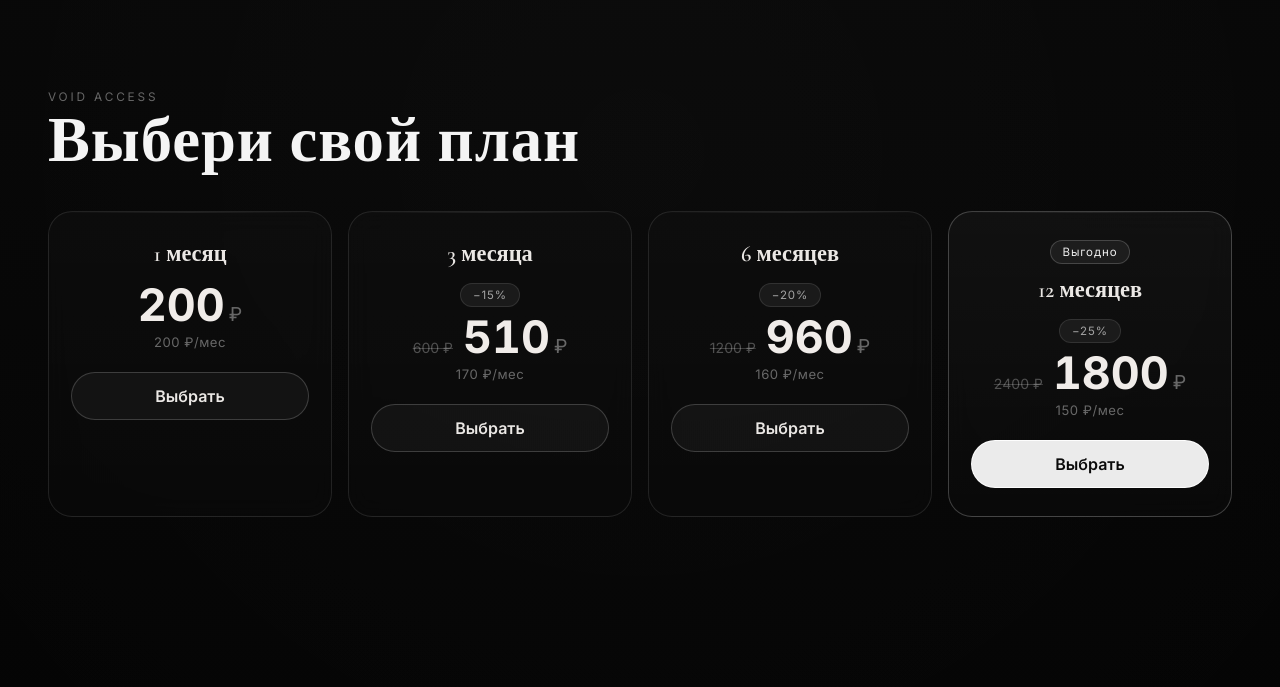
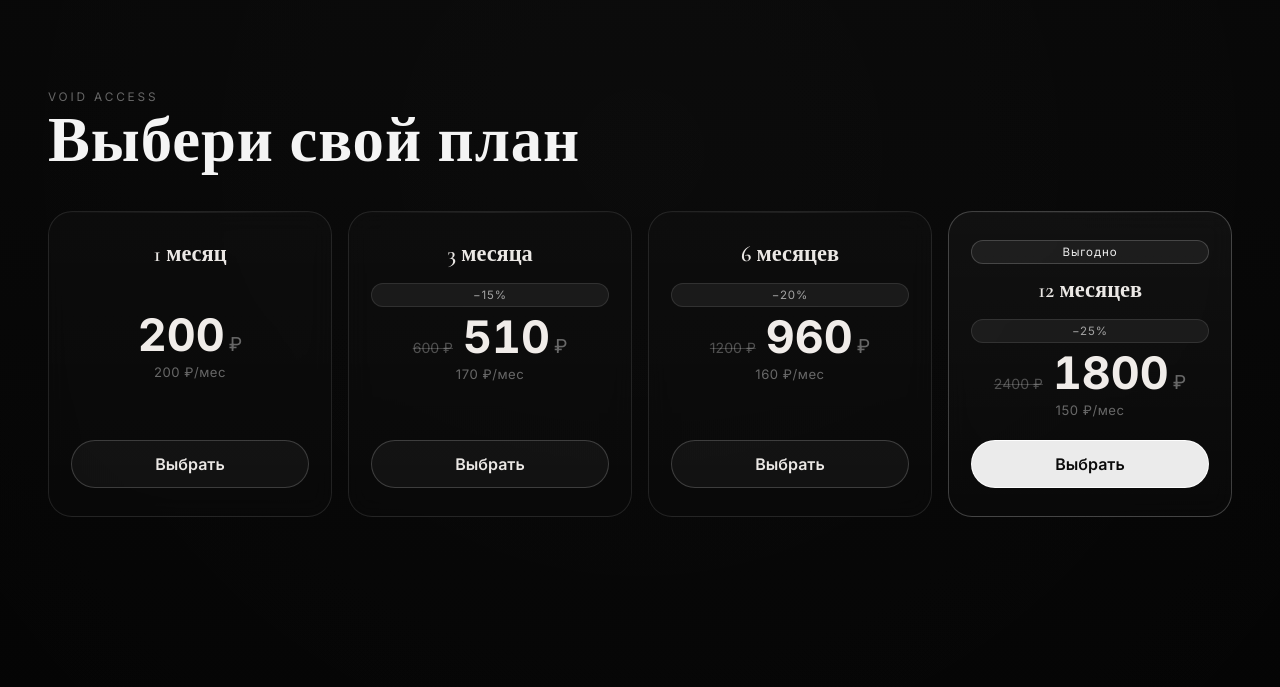
Before and after one commit to qqvoil/void, a Flask app: page / in a window 1280 px wide. Shown: the part 1701-2388 px from the top of the page. Run offline with Flask 3, Linux system fonts and the light colour scheme; some libraries are stand-ins or nearby versions.

Commit message:
Fix crooked pricing cards alignment

```diff
--- a/static/style.css
+++ b/static/style.css
@@ -708,6 +708,8 @@ button, input, select, textarea {
     rgba(8, 8, 8, 0.5);
   backdrop-filter: blur(12px);
   text-align: center;
+  display: flex;
+  flex-direction: column;
   transition:
     transform 600ms cubic-bezier(0.22, 1, 0.36, 1),
     border-color 600ms cubic-bezier(0.22, 1, 0.36, 1),
@@ -824,6 +826,7 @@ button, input, select, textarea {
   text-decoration: none;
   transition: all 600ms cubic-bezier(0.22, 1, 0.36, 1);
   cursor: pointer;
+  margin-top: auto;
 }
 .pricing-card__btn:hover {
   background: #f1f1f1;
--- a/templates/index.html
+++ b/templates/index.html
@@ -224,6 +224,7 @@
         <!-- 1 month -->
         <div class="pricing-card reveal">
           <div class="pricing-card__period">1 месяц</div>
+          <div class="pricing-card__badge" style="visibility: hidden; user-select: none;">−0%</div>
           <div class="pricing-card__price">
             <span class="pricing-card__amount" data-count="200">200</span>
             <span class="pricing-card__currency">₽</span>
```
